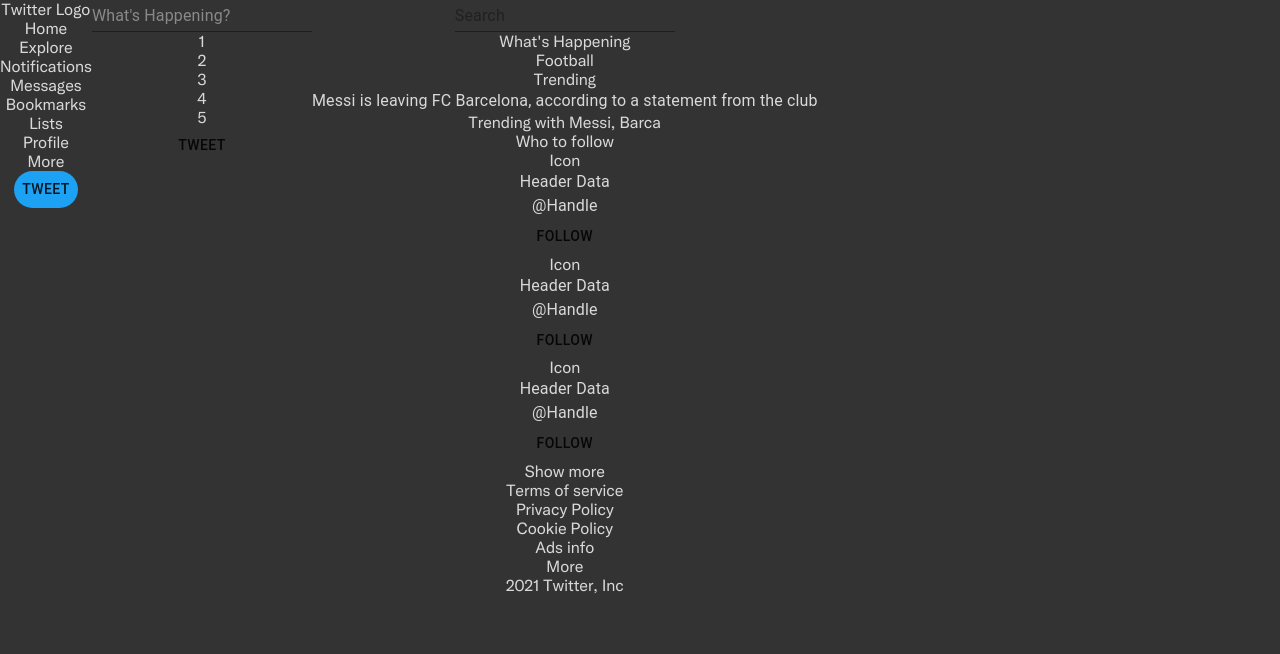
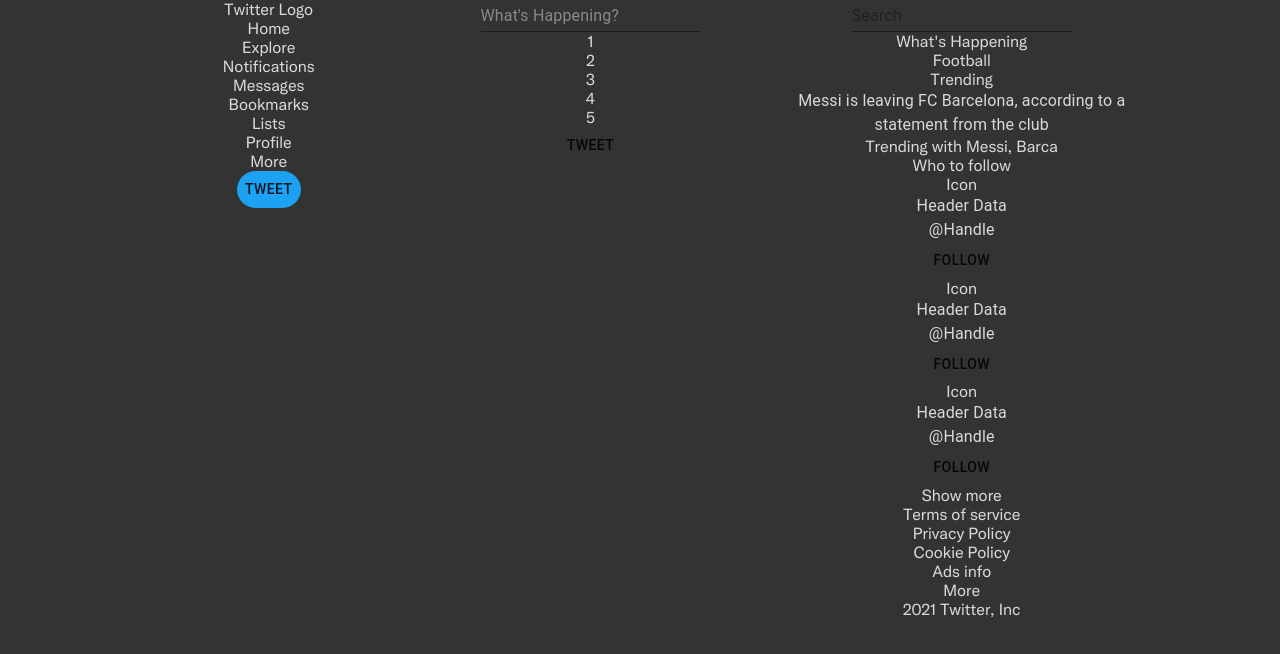
Before and after one commit to ahbell96/twitter-clone, a React (Create React App) app: page / in a window 1280 px wide. Shown: the top 654 px of the page. Built offline with nearby package versions, Linux system fonts and the light colour scheme.

Commit message:
made content to center with flex and margins

```diff
--- a/src/App.js
+++ b/src/App.js
@@ -15,18 +15,20 @@
 
   render() {
     return (
-      <Box className="App">
-        <Box display="flex">
-          <Box>
+      <Box className='App'>
+        {/* Parent */}
+        <Box display='flex' style={{ width: "990px", margin: "0 auto"}}>
+          {/* Child */}
+          <Box style={{flex: '0.25'}}>
             <SideNavBar />
           </Box>
-          <Box style={{width: "990px", display: "flex", flexDirection: "row"}}>
-            <Box>
-              <PostTweets />
-            </Box>
-            <Box>
-              <News />
-            </Box>
+          {/* Child */}
+          <Box style={{flex: '0.4'}}>
+            <PostTweets />
+          </Box>
+          {/* Child */}
+          <Box style={{flex: '0.35'}}>
+            <News />
           </Box>
         </Box>
       </Box>
--- a/src/components/News.js
+++ b/src/components/News.js
@@ -10,7 +10,7 @@
 
 const News = () => {
   return (
-    <Box container>
+    <Box container flex="3">
       <Box>
         <form>
           <Input placeholder="Search" />
--- a/src/components/PostTweet.js
+++ b/src/components/PostTweet.js
@@ -3,7 +3,7 @@
 
 const PostTweets = () => {
     return (
-        <Box style={{}}>
+        <Box style={{}} flex="3">
             <Grid>
                 <form>
                     <Input id="filled-basic" placeholder="What's Happening?" style={{color: "#fff", borderColor: "#fff"}}/>
```
